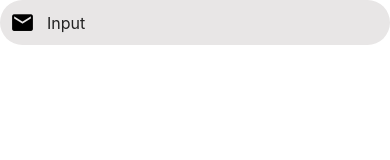
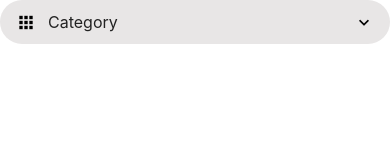
Before and after one commit to Ryan-Solomon/dwi, a React Native app: screen / in a window 390 px wide. Shown: the top 160 px of the page. Built offline with nearby package versions, Linux system fonts and the light colour scheme.

Commit message:
add app picker

```diff
--- a/App.tsx
+++ b/App.tsx
@@ -1,11 +1,12 @@
 import React from 'react';
 import { Screen } from './src/components/scr/Screen';
 import { AppTextInput } from './src/components/AppTextInput/AppTextInput';
+import { AppPicker } from './src/components/AppPicker/AppPicker';
 
 export default function App() {
   return (
     <Screen>
-      <AppTextInput iconName='email' />
+      <AppPicker iconName='apps' placeholder='Category' />
     </Screen>
   );
 }
--- /dev/null
+++ b/src/components/AppPicker/AppPicker.tsx
@@ -0,0 +1,36 @@
+import React, { FC } from 'react';
+import { MaterialCommunityIcons } from '@expo/vector-icons';
+import styled from 'styled-components/native';
+
+type TProps = {
+  iconName?: string;
+  placeholder?: string;
+};
+
+export const AppPicker: FC<TProps> = ({ iconName, placeholder }) => {
+  return (
+    <StyledPickerContainer>
+      {iconName && <MaterialCommunityIcons name={iconName as any} size={20} />}
+      <StyledPicker placeholder={placeholder} />
+      <MaterialCommunityIcons name='chevron-down' size={20} />
+    </StyledPickerContainer>
+  );
+};
+
+// Styles
+
+const StyledPickerContainer = styled.View`
+  background-color: #e8e6e6;
+  flex-direction: row;
+  align-items: center;
+  padding: 10px 16px;
+  border-radius: 30px;
+`;
+
+const StyledPicker = styled.TextInput`
+  margin-left: 10px;
+  font-size: 16px;
+  color: #222;
+  padding: 2px;
+  flex: 1;
+`;
--- a/src/components/AppTextInput/AppTextInput.tsx
+++ b/src/components/AppTextInput/AppTextInput.tsx
@@ -15,6 +15,8 @@ export const AppTextInput: FC<TProps> = ({ iconName }) => {
   );
 };
 
+// Styles
+
 const StyledTextInputContainer = styled.View`
   background-color: #e8e6e6;
   flex-direction: row;
```
